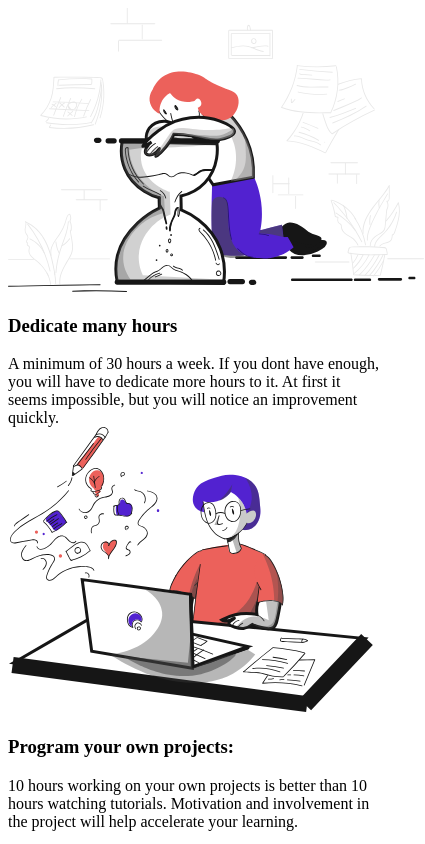
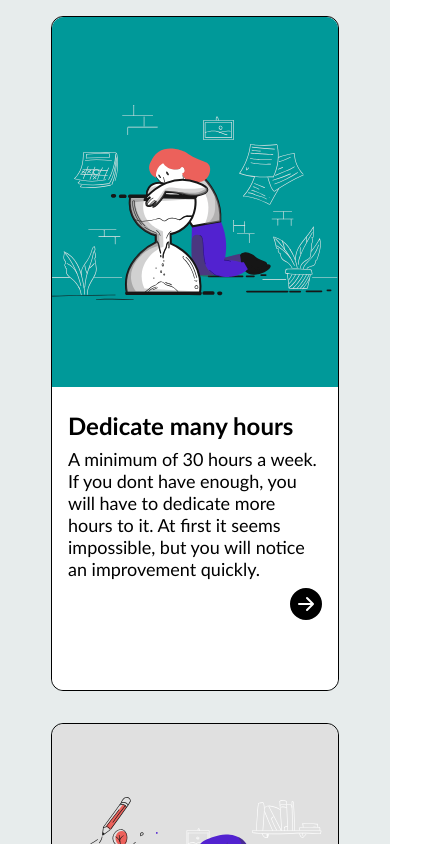
Before and after one commit to sofrayala/S5-Angular, an Angular app: page / in a window 390 px wide. Shown: the top 844 px of the page, 425 px wide, since content can reach past the window. Built offline with nearby package versions, Linux system fonts and the light colour scheme.

Commit message:
Responsive layout and added button

```diff
--- a/package.json
+++ b/package.json
@@ -20,6 +20,7 @@
     "@angular/platform-server": "^19.2.0",
     "@angular/router": "^19.2.0",
     "@angular/ssr": "^19.2.6",
+    "bootstrap-icons": "^1.11.3",
     "express": "^4.18.2",
     "rxjs": "~7.8.0",
     "tslib": "^2.3.0",
--- a/src/app/components/scene/scene.component.html
+++ b/src/app/components/scene/scene.component.html
@@ -1,5 +1,31 @@
-<div *ngFor="let step of steps">
-  <img [src]="step.image" alt="{{ step.title }}" />
-  <h3>{{ step.title }}</h3>
-  <span>{{ step.description }}</span>
-</div>
+<article>
+  <div *ngFor="let step of steps" class="card" style="width: 18rem">
+    <div
+      id="img-div"
+      class="card-img-top"
+      [ngStyle]="{ 'background-color': step.bgcolor }"
+    >
+      <img [src]="step.image" alt="{{ step.title }}" />
+    </div>
+    <div class="card-body">
+      <h5 class="card-title">{{ step.title }}</h5>
+      <p class="card-text">{{ step.description }}</p>
+
+      <div id="button-div">
+        <svg
+          xmlns="http://www.w3.org/2000/svg"
+          width="16"
+          height="16"
+          fill="currentColor"
+          class="bi bi-arrow-right-circle-fill"
+          viewBox="0 0 16 16"
+          id="button-1"
+        >
+          <path
+            d="M8 0a8 8 0 1 1 0 16A8 8 0 0 1 8 0M4.5 7.5a.5.5 0 0 0 0 1h5.793l-2.147 2.146a.5.5 0 0 0 .708.708l3-3a.5.5 0 0 0 0-.708l-3-3a.5.5 0 1 0-.708.708L10.293 7.5z"
+          />
+        </svg>
+      </div>
+    </div>
+  </div>
+</article>
--- a/src/app/components/scene/scene.component.scss
+++ b/src/app/components/scene/scene.component.scss
@@ -0,0 +1,68 @@
+article {
+  display: flex;
+  align-items: center;
+  justify-content: center;
+  height: 100vh;
+  background-color: rgba(230, 235, 235, 0.945);
+  margin: 0;
+  padding: 0;
+}
+
+.card {
+  margin: 1rem;
+  border: 1px solid black;
+  border-radius: 12px;
+  box-shadow: 1rem;
+  height: 80%;
+}
+
+#img-div {
+  height: 55%;
+  border-radius: 12px 12px 0px 0px;
+}
+#img-div img {
+  width: 100%;
+  height: 100%;
+  object-fit: contain;
+}
+
+.card-body {
+  background-color: white;
+  padding: 1rem 1rem 2rem 1rem;
+  height: 45%;
+  font-family: "Gill Sans", "Gill Sans MT", Calibri, "Trebuchet MS", sans-serif;
+  font-size: large;
+  border-radius: 0px 0px 12px 12px;
+}
+
+.card-title {
+  margin: 0.5rem 0rem;
+  font-size: x-large;
+  font-weight: bold;
+}
+
+#button-div {
+  margin: 3rem 0rem;
+  display: flex;
+  justify-content: end;
+  width: 100%;
+}
+
+#button-1 {
+  height: 3rem;
+  width: auto;
+}
+
+@media (max-width: 600px) {
+  article {
+    flex-wrap: wrap;
+  }
+
+  #button-div {
+    margin: 0.5rem 0rem;
+  }
+
+  #button-1 {
+    height: 2rem;
+  }
+}
--- a/src/app/services/steps.service.ts
+++ b/src/app/services/steps.service.ts
@@ -14,21 +14,21 @@ export class StepsService {
         description:
           'A minimum of 30 hours a week. If you dont have enough, you will have to dedicate more hours to it. At first it seems impossible, but you will notice an improvement quickly.',
         image: '../assets/time_managment.svg',
-        bgcolor: '',
+        bgcolor: '#009999',
       },
       {
         title: 'Program your own projects:',
         description:
           '10 hours working on your own projects is better than 10 hours watching tutorials. Motivation and involvement in the project will help accelerate your learning.',
         image: '../assets/programming.svg',
-        bgcolor: '',
+        bgcolor: '#E0E0E0',
       },
       {
         title: 'Try to rest:',
         description:
           'Getting enough rest and disconnecting are vital. This way you will reduce stress and anxiety. You will improve your concentration and consolidate your learning.',
         image: '../assets/meditation.svg',
-        bgcolor: '',
+        bgcolor: '#FFDC28',
       },
     ];
   }
--- a/src/styles.scss
+++ b/src/styles.scss
@@ -1 +1,6 @@
 /* You can add global styles to this file, and also import other style files */
+* {
+  margin: 0;
+  padding: 0;
+  box-sizing: border-box;
+}
```
Also changed, not shown: 1 other file (tests, documents, lock files or other folders).
